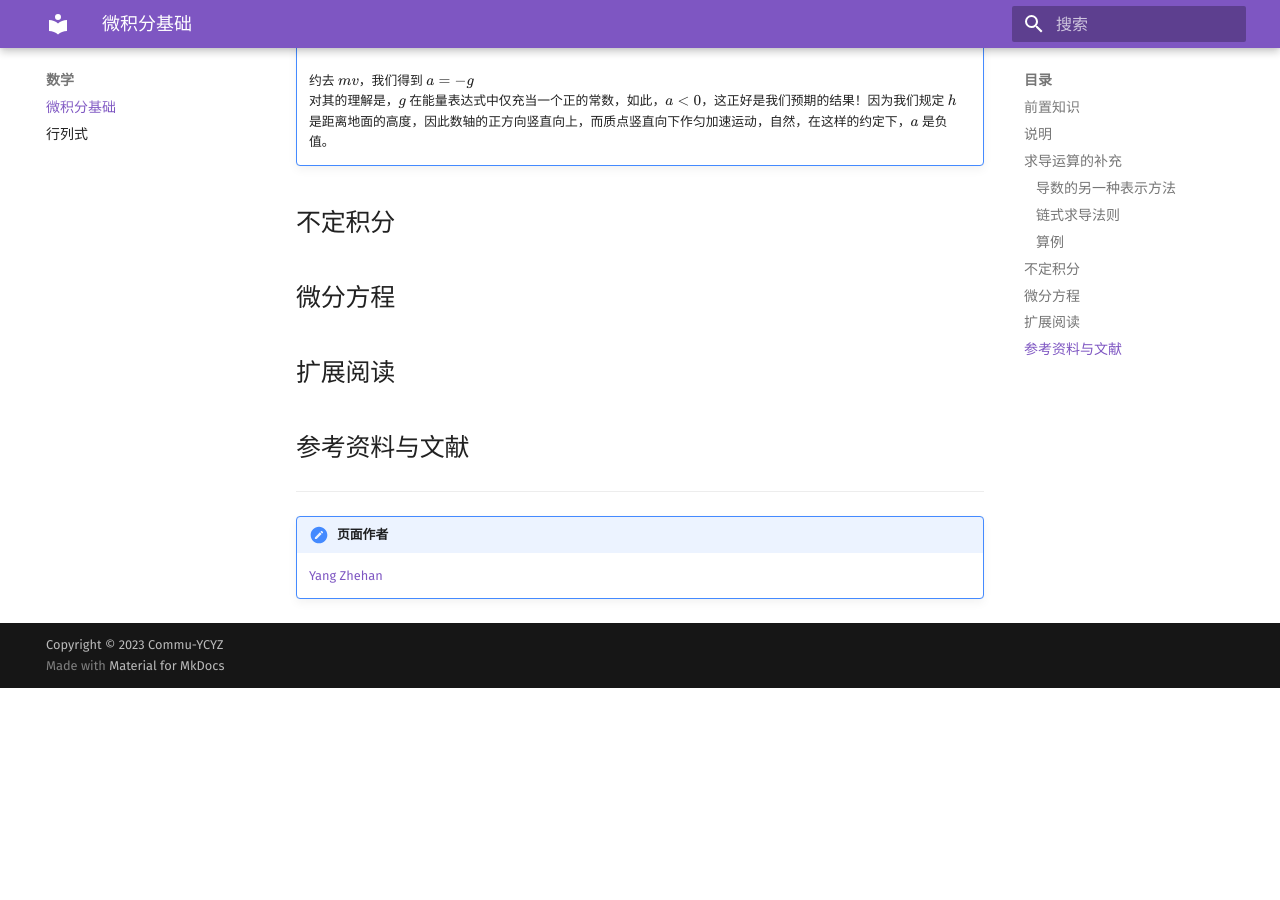
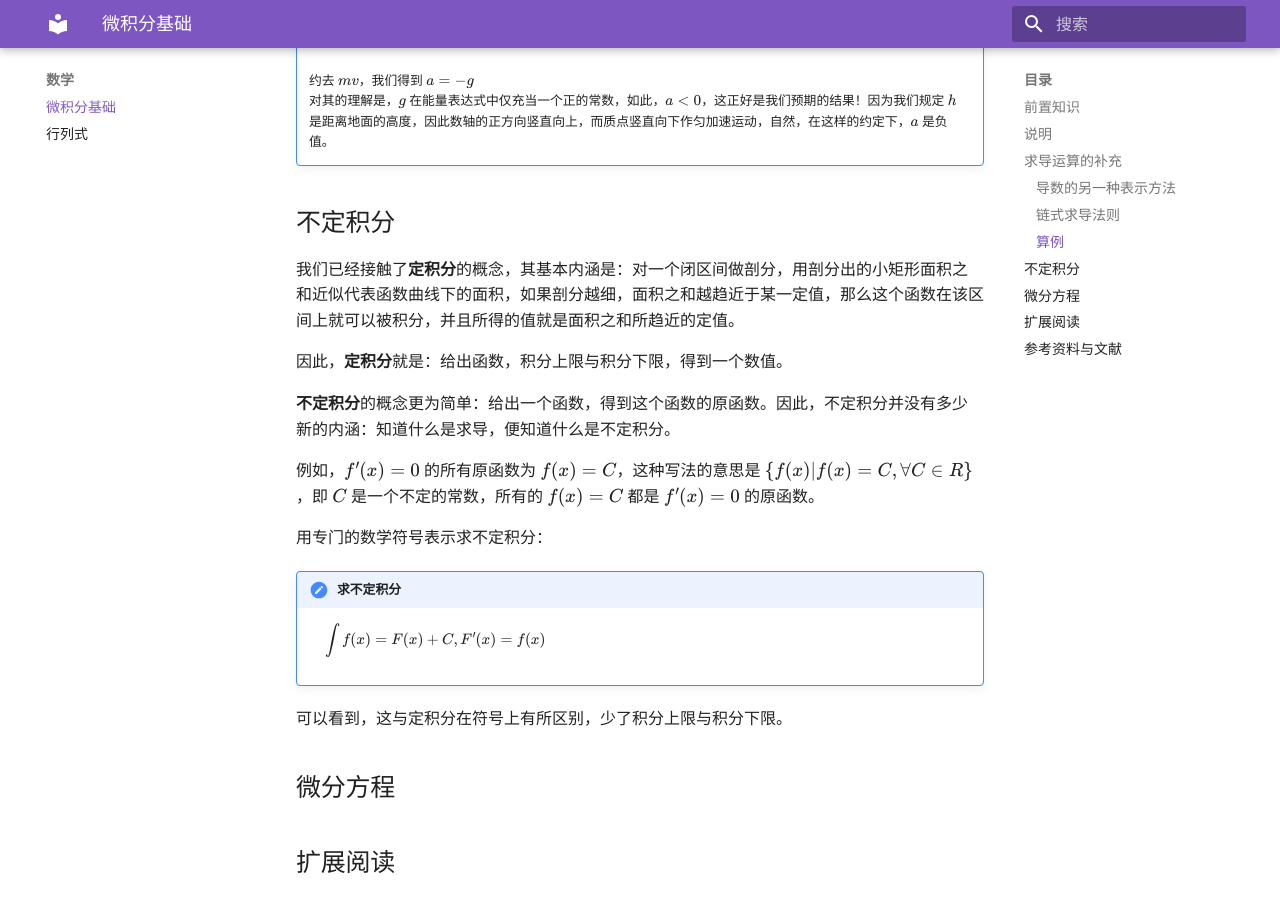
Before and after one commit to Commu-YCYZ/Commu-YCYZ, an MkDocs documentation site: the page built from docs/math/basic_calculus.md, in a window 1280 px wide and 900 px high, scrolled down 2678 px. Built offline with MkDocs 1.6.1 and Material for MkDocs 9.7.7, drawn with Linux system fonts in a browser that asks for light colours; formulas are drawn with MathJax 3; before the commit the page ends 3366 px from its top, so only the background shows below that.

Commit message:
feat(docs/math/basic_calculus): 增加不定积分

```diff
--- a/docs/math/basic_calculus.md
+++ b/docs/math/basic_calculus.md
@@ -93,6 +93,21 @@ $f$ 是关于 $x$ 的函数，但是如果我们找到某个中间变量 $u$，
 
 ## 不定积分
 
+我们已经接触了**定积分**的概念，其基本内涵是：对一个闭区间做剖分，用剖分出的小矩形面积之和近似代表函数曲线下的面积，如果剖分越细，面积之和越趋近于某一定值，那么这个函数在该区间上就可以被积分，并且所得的值就是面积之和所趋近的定值。
+
+因此，**定积分**就是：给出函数，积分上限与积分下限，得到一个数值。
+
+**不定积分**的概念更为简单：给出一个函数，得到这个函数的原函数。因此，不定积分并没有多少新的内涵：知道什么是求导，便知道什么是不定积分。
+
+例如，$f^\prime(x)=0$ 的所有原函数为 $f(x)=C$，这种写法的意思是 $\{f(x)|f(x)=C, \forall C\in R\}$，即 $C$ 是一个不定的常数，所有的 $f(x)=C$ 都是 $f^\prime(x)=0$ 的原函数。
+
+用专门的数学符号表示求不定积分：
+
+!!! note "求不定积分"
+    $$\int f(x)=F(x)+C,F^\prime(x)=f(x)$$
+
+可以看到，这与定积分在符号上有所区别，少了积分上限与积分下限。
+
 ## 微分方程
 
 ## 扩展阅读
```
